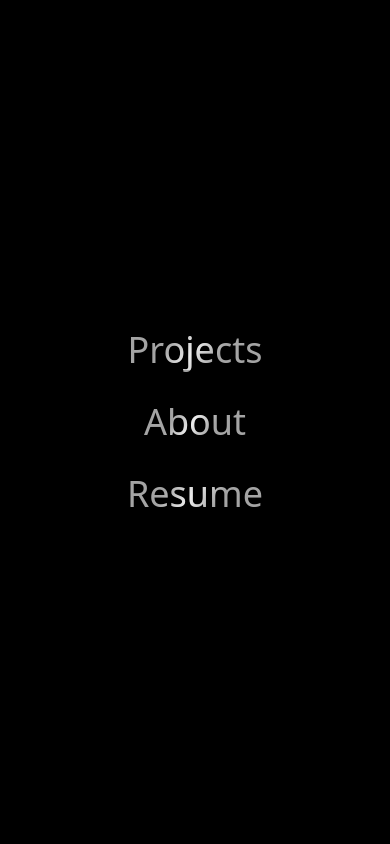
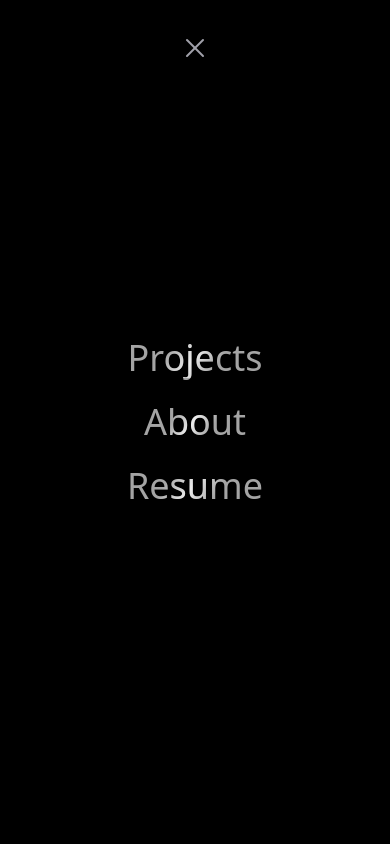
Before and after one commit to ratanz/Portfolio, a Next.js app: page / in a window 390 px wide. Both pictures are taken after a click on the button 259 px from the left and 36 px from the top of the page. Shown: the top 844 px of the page. Built offline with nearby package versions, Linux system fonts and the light colour scheme.

Commit message:
added close icon in nav

```diff
--- a/components/Navbar.tsx
+++ b/components/Navbar.tsx
@@ -105,22 +105,22 @@ export function Navbar() {
       });
     } else {
       gsap.to(menuContentRef.current, {
-        duration: 0.5,
+        duration: 0.7,
         opacity: 0,
-        y: 50,
-        ease: "power3.in"
+        y: 30,
+        ease: "power2.inOut"
       });
       gsap.to(menuRef.current, {
-        duration: 0.7,
+        duration: 0.9,
         opacity: 0,
         y: "-100%",
-        delay: 0.2,
-        ease: "power3.in"
+        delay: 0.1,
+        ease: "expo.inOut"
       });
       gsap.to(menuIconRef.current, {
         duration: 0.8,
         rotation: 0,
-        ease: "power2.inOut"
+        ease: "expo.inOut"
       });
     }
   }, [isMenuOpen]);
@@ -183,20 +183,30 @@ export function Navbar() {
 
       <div
         ref={menuRef}
-        className={`fixed inset-0 bg-black bg-opacity-100 z-50 flex items-center justify-center ${isMenuOpen ? '' : 'pointer-events-none'}`}
+        className={`fixed inset-0 bg-black bg-opacity-100 z-50 flex flex-col items-center justify-center ${isMenuOpen ? '' : 'pointer-events-none'}`}
         style={{ opacity: 0, transform: 'translateY(-100%)' }}
       >
+        <button
+          onClick={toggleMenu}
+          className="absolute top-8  text-zinc-400 hover:text-white transition-colors duration-300 focus:outline-none z-60"
+          aria-label="Close menu"
+        >
+          <svg xmlns="http://www.w3.org/2000/svg" width="32" height="32" viewBox="0 0 24 24" fill="none" stroke="currentColor" strokeWidth="1.5" strokeLinecap="round" strokeLinejoin="round" className="w-8 h-8">
+            <line x1="18" y1="6" x2="6" y2="18"></line>
+            <line x1="6" y1="6" x2="18" y2="18"></line>
+          </svg>
+        </button>
         <div
           ref={menuContentRef}
-          className="text-center"
+          className="text-center relative z-50"
           style={{ opacity: 0, transform: 'translateY(50px)' }}
         >
           {menuItems.map((item) => (
-            <div key={item.label} className="my-8">
+            <div key={item.label} className="my-6">
               <TransitionLink href={item.href} onClick={() => setIsMenuOpen(false)}>
                 <ShinyText
                   text={item.label}
-                  className="text-4xl font-medium"
+                  className="text-4xl font-medium hover:text-white transition-colors duration-300"
                   speed={3}
                   disabled={false}
                 />
```
